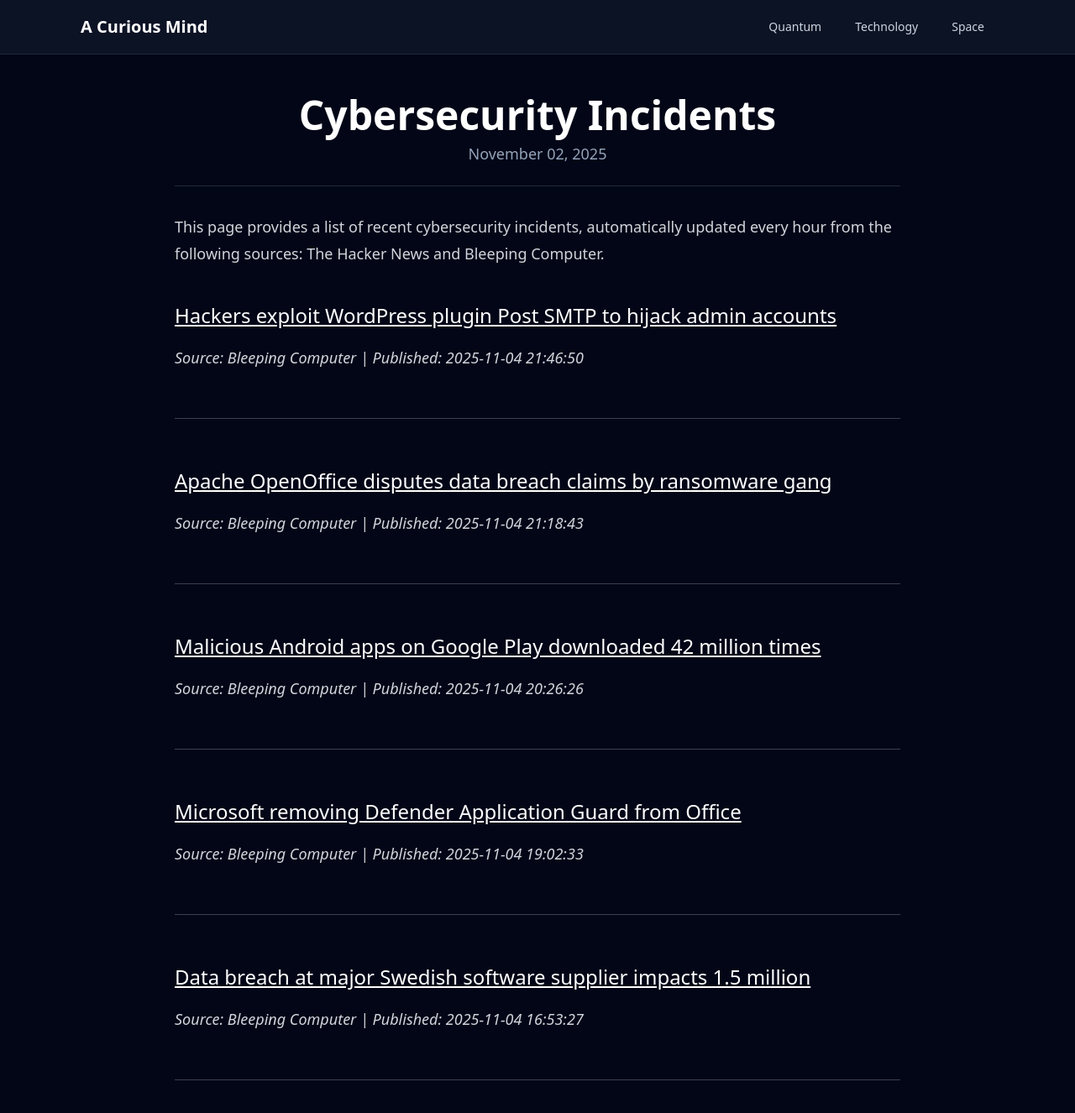
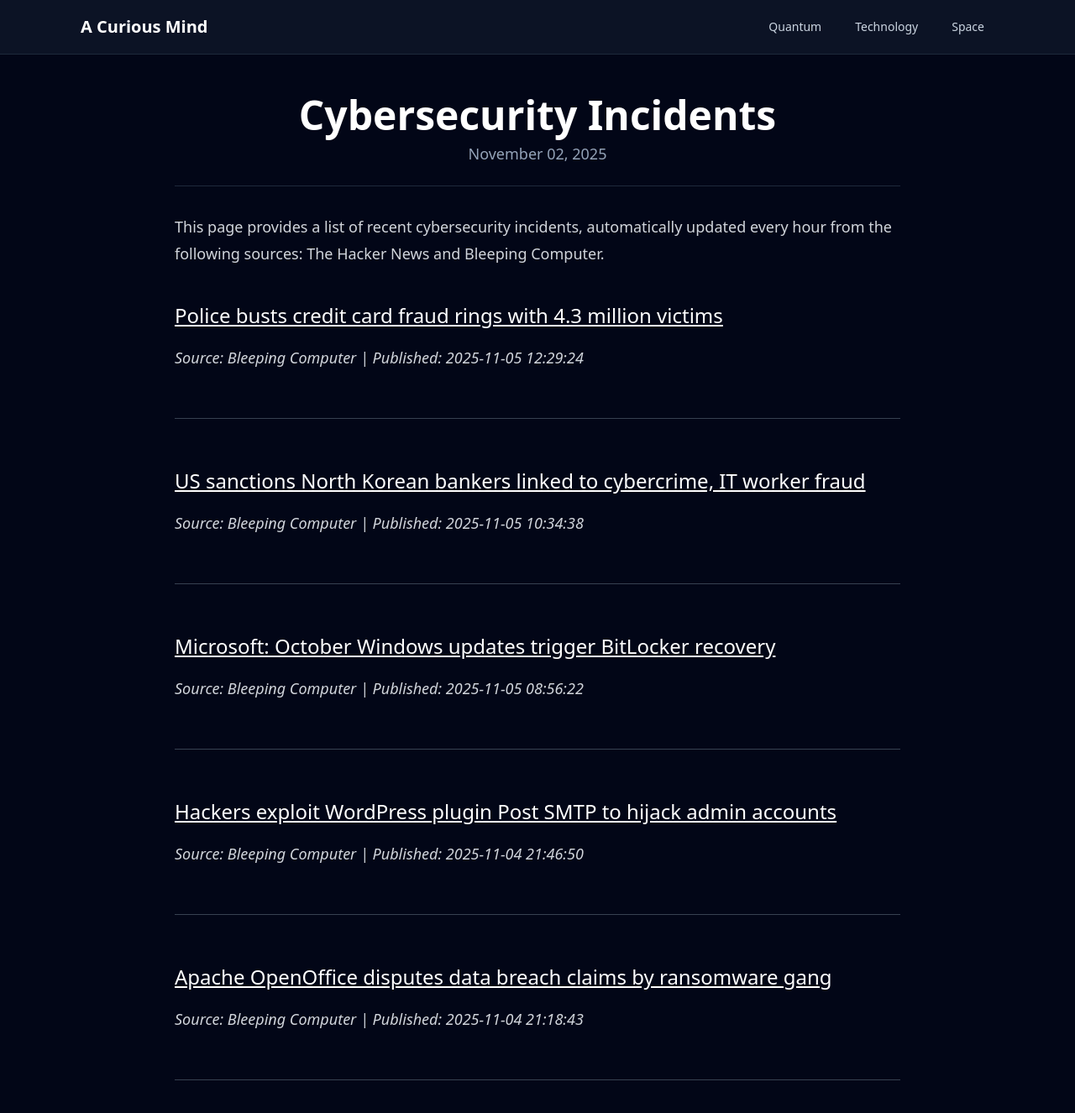
Before and after one commit to onehl7/onehl7.github.io, a Jekyll site: the page built from _posts/2025-11-02-cybersecurity-incidents.md, in a window 1280 px wide and 1400 px high. Shown: the top 1326 px of the window at 84% size. Built offline with Jekyll 4.4.1, drawn with Linux system fonts in a browser that asks for light colours; nearby versions of some CDN libraries.

Commit message:
Update news data

```diff
--- a/_data/news.json
+++ b/_data/news.json
@@ -1,4 +1,22 @@
 [
+  {
+    "source": "Bleeping Computer",
+    "title": "Police busts credit card fraud rings with 4.3 million victims",
+    "link": "https://www.bleepingcomputer.com/news/security/europol-credit-card-fraud-rings-stole-eur-300-million-from-43-million-cardholders/",
+    "published": "2025-11-05 12:29:24"
+  },
+  {
+    "source": "Bleeping Computer",
+    "title": "US sanctions North Korean bankers linked to cybercrime, IT worker fraud",
+    "link": "https://www.bleepingcomputer.com/news/security/us-treasury-sanctions-north-korean-bankers-linked-to-cybercrime-it-worker-fraud/",
+    "published": "2025-11-05 10:34:38"
+  },
+  {
+    "source": "Bleeping Computer",
+    "title": "Microsoft: October Windows updates trigger BitLocker recovery",
+    "link": "https://www.bleepingcomputer.com/news/microsoft/microsoft-october-windows-updates-trigger-bitlocker-recovery/",
+    "published": "2025-11-05 08:56:22"
+  },
   {
     "source": "Bleeping Computer",
     "title": "Hackers exploit WordPress plugin Post SMTP to hijack admin accounts",
@@ -10,23 +28,5 @@
     "title": "Apache OpenOffice disputes data breach claims by ransomware gang",
     "link": "https://www.bleepingcomputer.com/news/security/apache-openoffice-disputes-data-breach-claims-by-ransomware-gang/",
     "published": "2025-11-04 21:18:43"
-  },
-  {
-    "source": "Bleeping Computer",
-    "title": "Malicious Android apps on Google Play downloaded 42 million times",
-    "link": "https://www.bleepingcomputer.com/news/security/malicious-android-apps-on-google-play-downloaded-42-million-times/",
-    "published": "2025-11-04 20:26:26"
-  },
-  {
-    "source": "Bleeping Computer",
-    "title": "Microsoft removing Defender Application Guard from Office",
-    "link": "https://www.bleepingcomputer.com/news/microsoft/microsoft-removing-defender-application-guard-from-office/",
-    "published": "2025-11-04 19:02:33"
-  },
-  {
-    "source": "Bleeping Computer",
-    "title": "Data breach at major Swedish software supplier impacts 1.5 million",
-    "link": "https://www.bleepingcomputer.com/news/security/data-breach-at-major-swedish-software-supplier-impacts-15-million/",
-    "published": "2025-11-04 16:53:27"
   }
 ]
```
